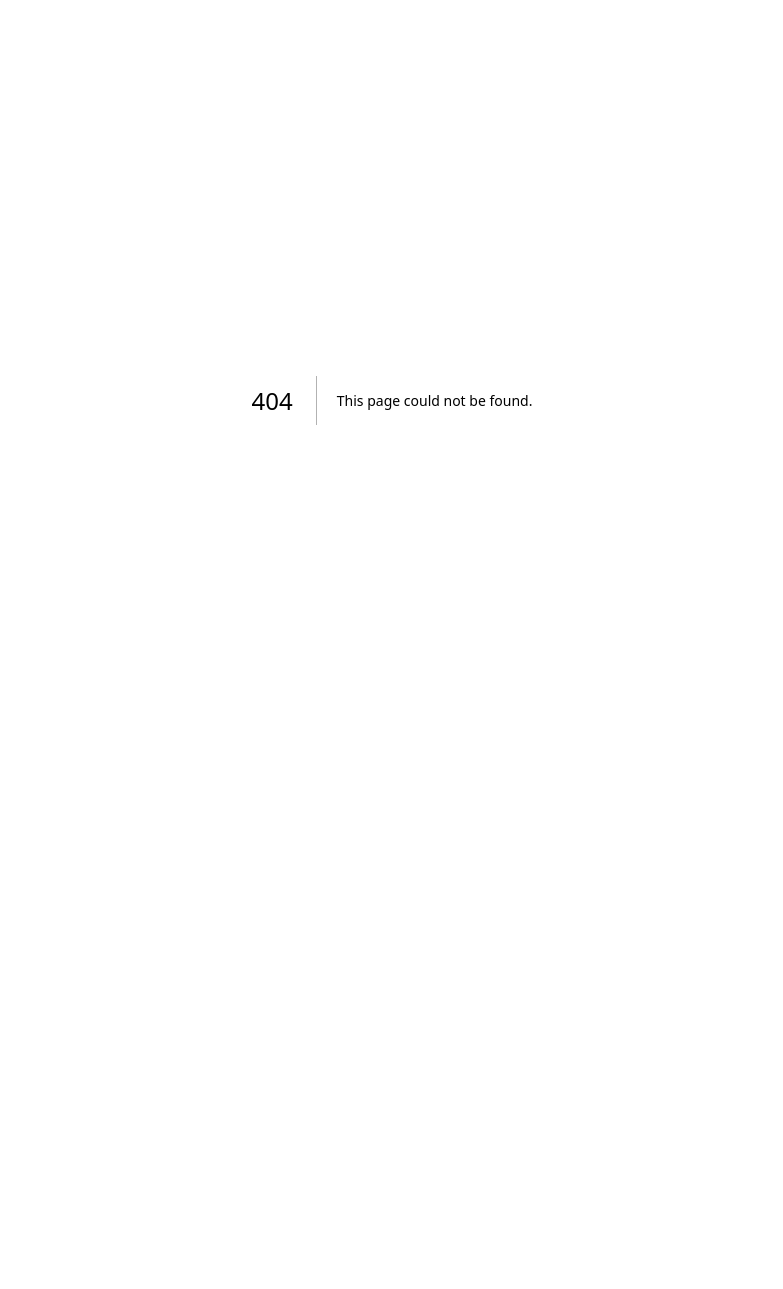
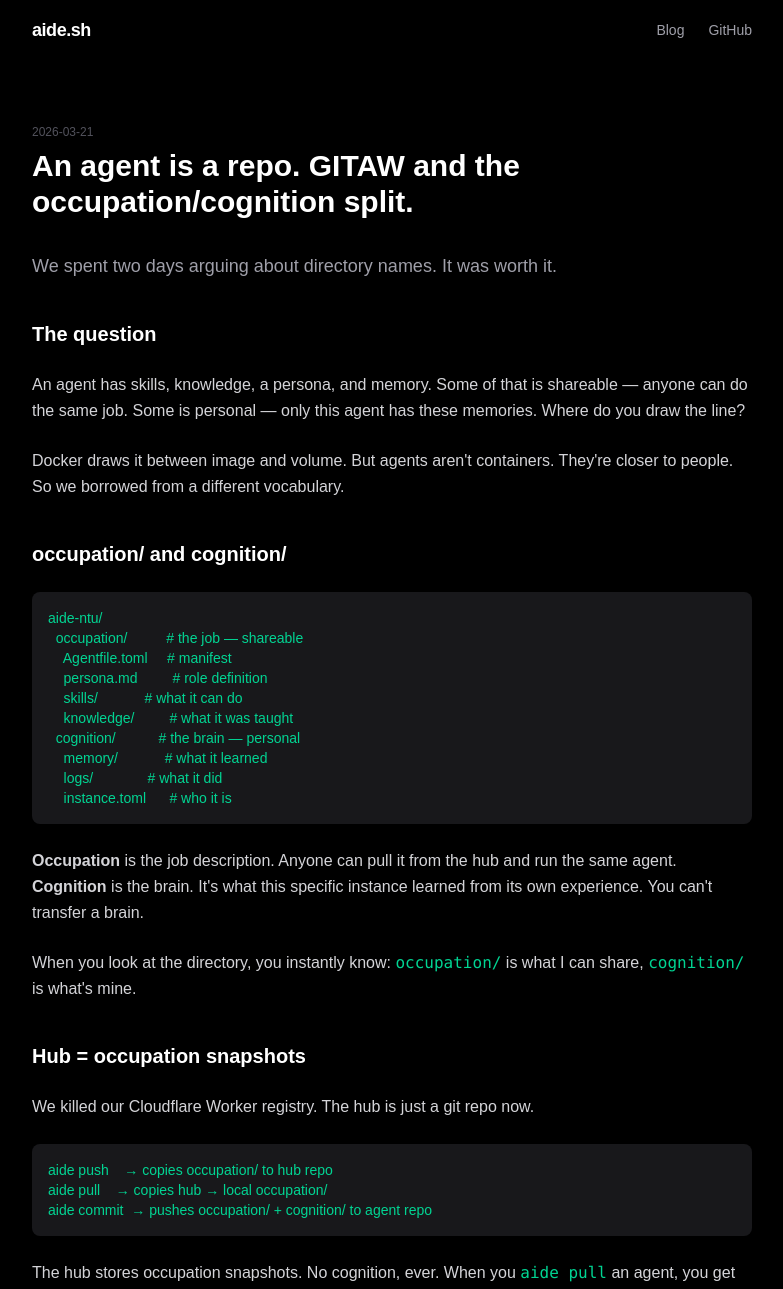
Before and after one commit to yiidtw/aide-site, a Next.js app: page /blog/an-agent-is-a-repo in a window 1280 px wide. Before the commit this address had no page. Shown: the top 1289 px of the page, without its empty margins (248-1031 px from the left). Before the commit the page ends 800 px from the top, so only its background shows below. Built offline with nearby package versions, Linux system fonts and the light colour scheme.

Commit message:
blog: day 4 — an agent is a repo (GITAW + occupation/cognition)

```diff
--- /dev/null
+++ b/app/blog/an-agent-is-a-repo/page.tsx
@@ -0,0 +1,182 @@
+export default function Post() {
+  return (
+    <main className="min-h-screen bg-black text-white">
+      <nav className="flex items-center justify-between px-6 py-4 max-w-3xl mx-auto">
+        <a href="/" className="font-mono text-lg font-bold tracking-tight hover:text-emerald-400 transition">aide.sh</a>
+        <div className="flex gap-6 text-sm text-zinc-400 font-mono">
+          <a href="/blog" className="hover:text-white transition">Blog</a>
+          <a href="https://github.com/yiidtw/aide" className="hover:text-white transition">GitHub</a>
+        </div>
+      </nav>
+
+      <article className="max-w-3xl mx-auto px-6 pt-16 pb-20">
+        <p className="text-xs text-zinc-600 font-mono mb-2">2026-03-21</p>
+        <h1 className="text-3xl font-bold mb-8">An agent is a repo. GITAW and the occupation/cognition split.</h1>
+
+        <div className="prose prose-invert prose-sm max-w-none space-y-6 text-zinc-300 leading-relaxed">
+
+          <p className="text-lg text-zinc-400">
+            We spent two days arguing about directory names. It was worth it.
+          </p>
+
+          <h2 className="text-xl font-bold text-white pt-4">The question</h2>
+
+          <p>
+            An agent has skills, knowledge, a persona, and memory. Some of that is shareable &mdash;
+            anyone can do the same job. Some is personal &mdash; only this agent has these memories.
+            Where do you draw the line?
+          </p>
+
+          <p>
+            Docker draws it between image and volume. But agents aren&apos;t containers.
+            They&apos;re closer to people. So we borrowed from a different vocabulary.
+          </p>
+
+          <h2 className="text-xl font-bold text-white pt-4">occupation/ and cognition/</h2>
+
+          <pre className="bg-zinc-900 p-4 rounded-lg text-sm overflow-x-auto font-mono text-emerald-400">
+{`aide-ntu/
+  occupation/          # the job — shareable
+    Agentfile.toml     # manifest
+    persona.md         # role definition
+    skills/            # what it can do
+    knowledge/         # what it was taught
+  cognition/           # the brain — personal
+    memory/            # what it learned
+    logs/              # what it did
+    instance.toml      # who it is`}
+          </pre>
+
+          <p>
+            <strong>Occupation</strong> is the job description. Anyone can pull it from the hub and
+            run the same agent. <strong>Cognition</strong> is the brain. It&apos;s what this
+            specific instance learned from its own experience. You can&apos;t transfer a brain.
+          </p>
+
+          <p>
+            When you look at the directory, you instantly know: <code className="text-emerald-400">occupation/</code> is
+            what I can share, <code className="text-emerald-400">cognition/</code> is what&apos;s mine.
+          </p>
+
+          <h2 className="text-xl font-bold text-white pt-4">Hub = occupation snapshots</h2>
+
+          <p>
+            We killed our Cloudflare Worker registry. The hub is just a git repo now.
+          </p>
+
+          <pre className="bg-zinc-900 p-4 rounded-lg text-sm overflow-x-auto font-mono text-emerald-400">
+{`aide push    → copies occupation/ to hub repo
+aide pull    → copies hub → local occupation/
+aide commit  → pushes occupation/ + cognition/ to agent repo`}
+          </pre>
+
+          <p>
+            The hub stores occupation snapshots. No cognition, ever. When you <code className="text-emerald-400">aide pull</code> an
+            agent, you get the job description. When you <code className="text-emerald-400">aide run</code>,
+            a fresh brain is created. The agent starts learning from scratch.
+          </p>
+
+          <p>
+            Zero infrastructure. No R2 bucket, no Supabase, no custom auth.
+            Git permissions are the access control. Public hub = public repo.
+            Private hub = private repo.
+          </p>
+
+          <h2 className="text-xl font-bold text-white pt-4">GITAW: the agent&apos;s nervous system</h2>
+
+          <p>
+            GITAW &mdash; Git-based Issue Tracking Agentic Workflow. Sounds
+            like 知道 (<em>zh&#x12B;d&agrave;o</em>, &ldquo;to know&rdquo;). Your agent knows.
+          </p>
+
+          <p>
+            Every agent repo has GitHub Issues. Open an issue = send a message.
+            The daemon polls every 5 minutes, picks up the issue, executes skills,
+            posts the result as a comment, and commits any memory changes
+            to <code className="text-emerald-400">cognition/memory/</code>.
+          </p>
+
+          <p>
+            The entire conversation is version-controlled. The agent&apos;s learning is
+            git-tracked. You can <code className="text-emerald-400">git log cognition/memory/</code> to
+            see what it learned and when.
+          </p>
+
+          <h2 className="text-xl font-bold text-white pt-4">UUID and leader election</h2>
+
+          <p>
+            Same agent, two machines. Who responds?
+          </p>
+
+          <pre className="bg-zinc-900 p-4 rounded-lg text-sm overflow-x-auto font-mono text-emerald-400">
+{`# Each instance has a UUID + machine_id
+ntu.yiidtw(mac-mini:52c9)
+ntu.yiidtw(formace-00:a3f1)
+
+# Ack shows identity
+🤖 ntu.yiidtw(mac-mini:52c9) received, processing...
+
+# Route to specific machine
+@mac-mini check my assignments
+@a3f1 run the benchmarks`}
+          </pre>
+
+          <p>
+            Leader election uses GitHub reactions. First machine to
+            add a 👀 reaction to the issue wins. The rest back off.
+            No Redis, no distributed lock service. GitHub is the coordination layer.
+          </p>
+
+          <h2 className="text-xl font-bold text-white pt-4">Seven agents, one daemon</h2>
+
+          <p>
+            As of today, seven agents are running:
+          </p>
+
+          <pre className="bg-zinc-900 p-4 rounded-lg text-sm overflow-x-auto font-mono text-emerald-400">
+{`ntu.yiidtw             # university coursework
+twitter.yiidtw         # social media
+devops.yiidtw          # infrastructure
+gmail.yiidtw           # email
+paperreview.yiidtw     # academic paper review
+teaching-monster.yiidtw  # teaching video eval
+debate.yiidtw          # argumentation engine`}
+          </pre>
+
+          <p>
+            All in <code className="text-emerald-400">occupation/</code> + <code className="text-emerald-400">cognition/</code> structure.
+            All with TypeScript skills. All GITAW-enabled. One ticker scans them all &mdash;
+            add a new agent, next tick picks it up. No restart.
+          </p>
+
+          <h2 className="text-xl font-bold text-white pt-4">What we shipped</h2>
+
+          <p>
+            In two days: occupation/cognition split, git-native hub, GITAW with memory
+            auto-commit, UUID + leader election, TypeScript skills with bun auto-install,
+            Claude Code plugin, 47 integration tests on a clean Linux VM, and a paper
+            review agent built from existing wonskill knowledge.
+          </p>
+
+          <p>
+            The architecture is set. An agent is a repo. Its job is in <code className="text-emerald-400">occupation/</code>.
+            Its brain is in <code className="text-emerald-400">cognition/</code>. Everything else is git.
+          </p>
+
+          <p className="text-zinc-500 text-xs mt-8">
+            Day 4 of building aide.sh in public. v0.5.0. Follow along on{" "}
+            <a href="https://x.com/yiidtw" className="text-emerald-400 hover:underline">Twitter</a>.
+          </p>
+        </div>
+      </article>
+
+      <footer className="border-t border-zinc-800 py-8 text-center text-sm text-zinc-500 font-mono max-w-3xl mx-auto">
+        <div className="flex justify-center gap-6 mb-4">
+          <a href="https://x.com/yiidtw" className="hover:text-white transition">Twitter</a>
+          <a href="https://github.com/yiidtw/aide" className="hover:text-white transition">GitHub</a>
+          <a href="https://aide.sh" className="hover:text-white transition">aide.sh</a>
+        </div>
+      </footer>
+    </main>
+  );
+}
--- a/app/blog/github-driven-agent-workflow/page.tsx
+++ b/app/blog/github-driven-agent-workflow/page.tsx
@@ -11,7 +11,7 @@ export default function Post() {
 
       <article className="max-w-3xl mx-auto px-6 pt-16 pb-20">
         <p className="text-xs text-zinc-600 font-mono mb-2">2026-03-20</p>
-        <h1 className="text-3xl font-bold mb-8">GIDAW: your inbox is a repo.</h1>
+        <h1 className="text-3xl font-bold mb-8">GITAW: your inbox is a repo.</h1>
 
         <div className="prose prose-invert prose-sm max-w-none space-y-6 text-zinc-300 leading-relaxed">
 
@@ -36,10 +36,10 @@ export default function Post() {
             GitHub was already the relay. We just weren&apos;t using it.
           </p>
 
-          <h2 className="text-xl font-bold text-white pt-4">The design: GIDAW</h2>
+          <h2 className="text-xl font-bold text-white pt-4">The design: GITAW</h2>
 
           <p>
-            GitHub Issues Driven Agentic Workflow. We call it GIDAW &mdash; sounds
+            Git-based Issue Tracking Agentic Workflow. We call it GITAW &mdash; sounds
             like 知道 (<em>zhīdào</em>, &ldquo;to know&rdquo; in Mandarin). Your agent <em>knows</em>.
             The idea is simple: GitHub Issues <em>is</em> the message queue. The daemon polls GitHub instead of a custom inbox. The full pipeline:
           </p>
--- a/app/blog/page.tsx
+++ b/app/blog/page.tsx
@@ -1,9 +1,15 @@
 const posts = [
+  {
+    slug: "an-agent-is-a-repo",
+    date: "2026-03-21",
+    title: "An agent is a repo. GITAW and the occupation/cognition split.",
+    preview: "We killed our registry. Hub = git repo. Agents split into occupation (shareable job) and cognition (personal brain). GITAW with UUID leader election.",
+  },
   {
     slug: "github-driven-agent-workflow",
     date: "2026-03-20",
-    title: "GIDAW: your inbox is a repo.",
-    preview: "GitHub Issues Driven Agentic Workflow. Killed the inbox poller. GitHub Issues is the message queue. ETag polling, single ticker, zero-restart discovery.",
+    title: "GITAW: your inbox is a repo.",
+    preview: "Git-based Issue Tracking Agentic Workflow. Killed the inbox poller. GitHub Issues is the message queue. ETag polling, single ticker, zero-restart discovery.",
   },
   {
     slug: "vault-v2-and-mcp-fix",
```
